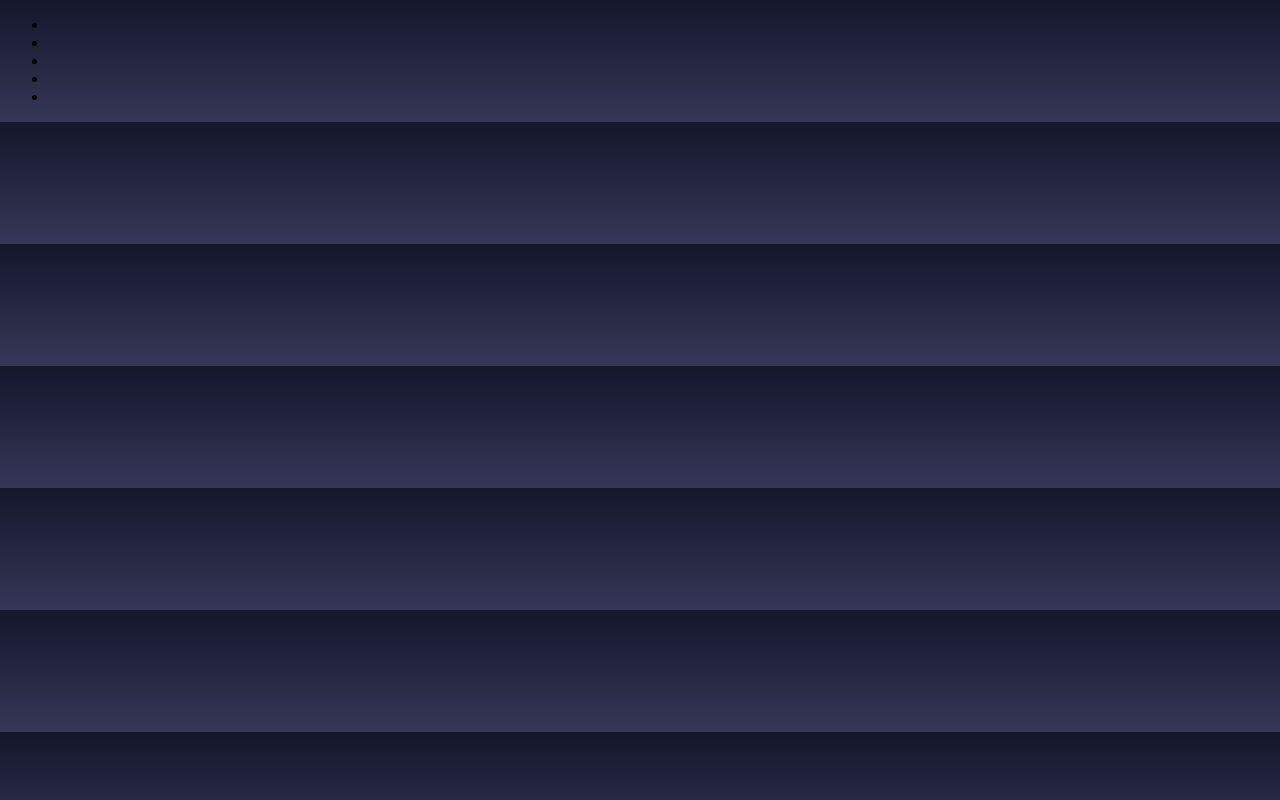
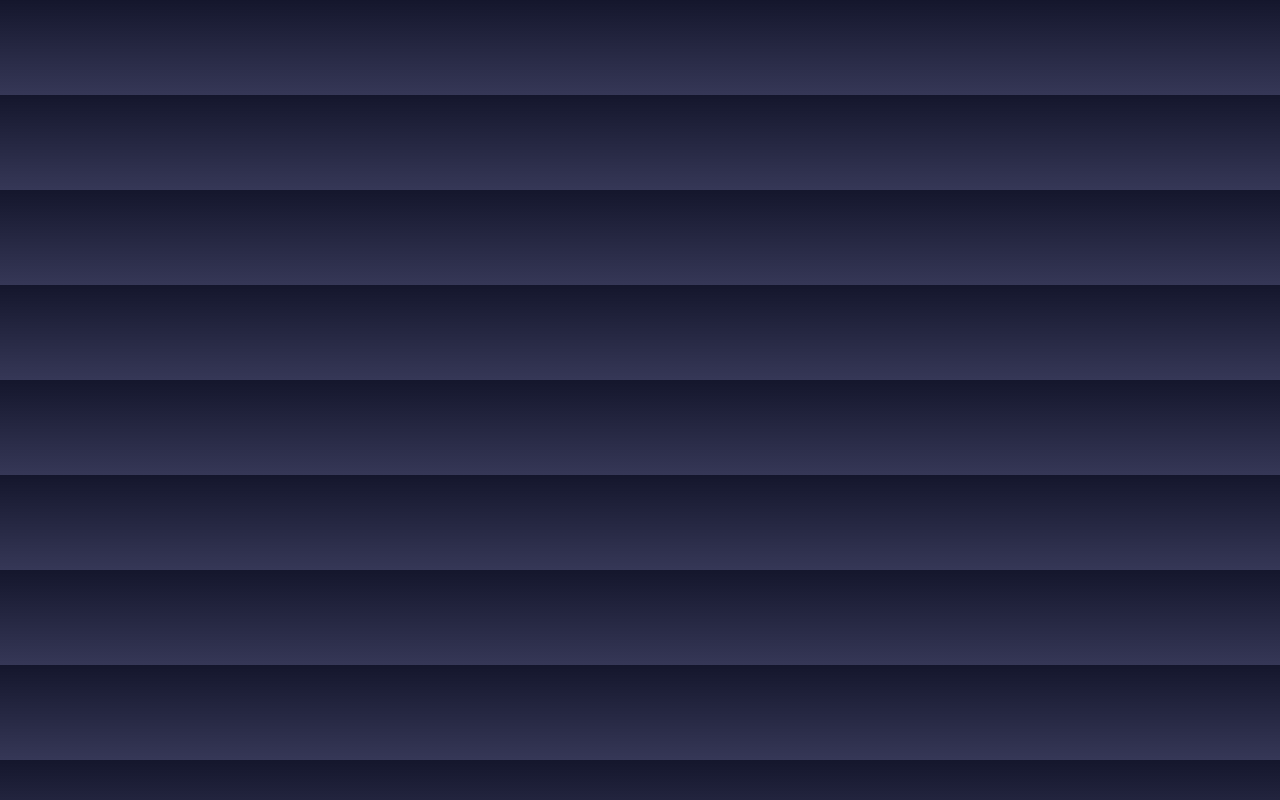
Before and after one commit to jmartinezb12/spaceX, a plain HTML site: page index.html in a window 1280 px wide. Drawn offline with Linux system fonts and the light colour scheme.

Commit message:
style: :lipstick: Aplicar estilos globales con el selector universal
Se han aplicado estilos globales utilizando el selector universal (*) en el archivo CSS.

```diff
--- a/css/style.css
+++ b/css/style.css
@@ -1,5 +1,11 @@
 @import url('variables.css');
 
+* {
+    padding: 0;
+    margin: 0;
+    box-sizing: border-box;
+    font-family: "Roboto-Regular";
+}
 body {
     background: linear-gradient(var(--color--one), var(--color--one--rgba));
 }
```
